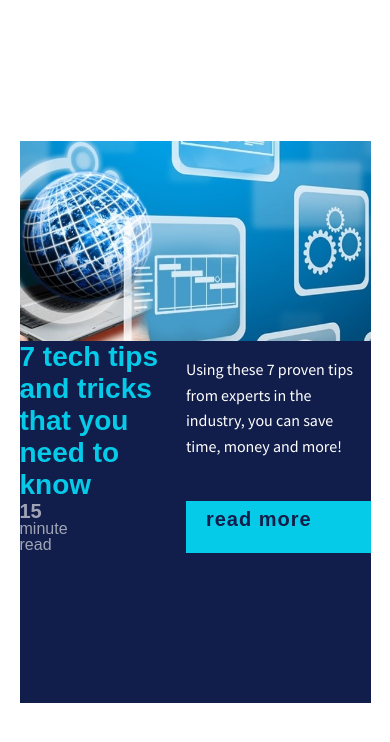
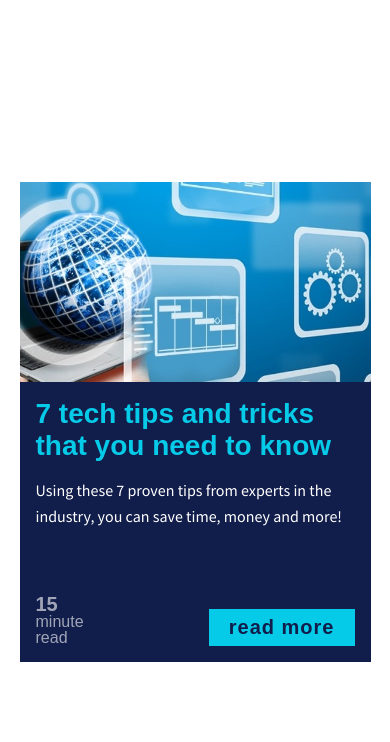
Before and after one commit to sachinm78/css-grid, a plain HTML site: page index.html in a window 390 px wide. Drawn offline with Linux system fonts and the light colour scheme; a web font is replaced by a local one.

Commit message:
finished grid layout and styling for small screens

```diff
--- a/css/style.css
+++ b/css/style.css
@@ -12,12 +12,12 @@ body {
     max-width: 800px;
     background: #111d4a;
     color: #fff;
-    grid-template: 200px auto auto 150px / auto auto;
+    grid-template: 200px 1em auto auto 100px 1em / 1em auto auto 1em;
+
 }
 
 .card-img {
     object-fit: cover;
-    grid-row: 1 / 2;
     grid-column: 1 / -1;
     width: 100%;
     height: 100%;
@@ -33,12 +33,16 @@ body {
     color: #05cbe9;
     font-size: 1.75rem;
     margin: 0;
+    grid-column: 2 / -2;
+    grid-row: 3;
 }
 
 .card-body {
     font-size: 1rem;
     font-family: 'Source Sans Pro', sans-serif;
     line-height: 1.6;
+    grid-column: 2 / -2;
+    grid-row: 4;
 }
 
 .card-btn {
@@ -49,12 +53,19 @@ body {
     font-weight: 700;
     padding: .35em 1em;
     letter-spacing: 1px;
+    align-self: end;
+    justify-self: end;
+    grid-row: 5;
+    grid-column: 3;
 }
 
 .card-read-time {
     margin: 0;
     opacity: .6;
     line-height: 1;
+    align-self: end;
+    grid-row: 5;
+    grid-column: 2;
 }
 
 .card-read-time span {
```
